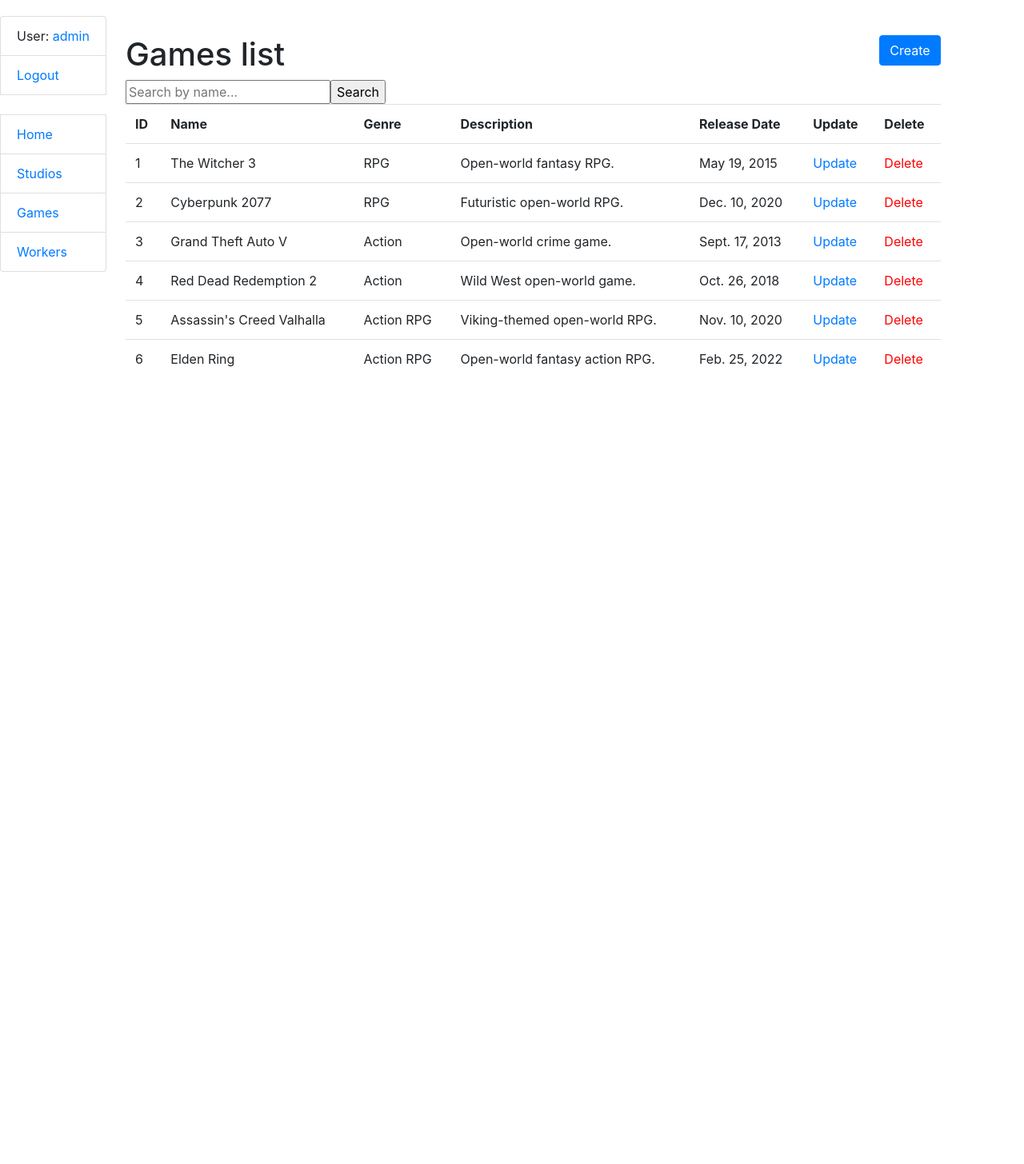
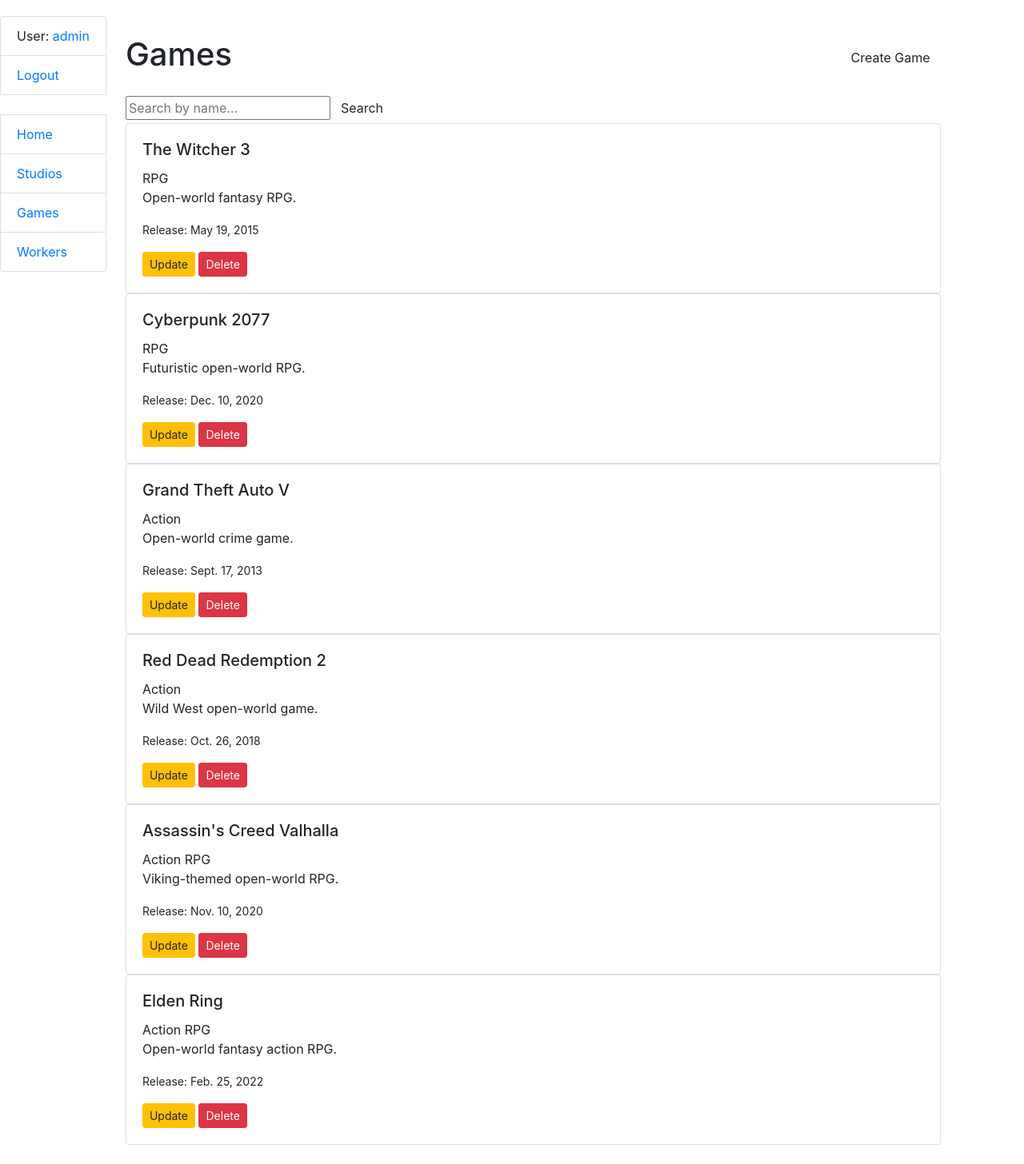
Before and after one commit to Sir-Churchill/game-studio, a Django app: page /games/ in a window 1280 px wide. Shown: the whole page at 80% size. Before the commit the page ends 459 px from the top, so only its background shows below. Run offline with Django 5.2, Linux system fonts and the light colour scheme; a user stored in the database is signed in; data comes from the database, SQL or seed files in the repository; some libraries are stand-ins or nearby versions.

Commit message:
Redesign Game list page: card grid layout, search functionality, and animations

```diff
--- a/templates/core/game_list.html
+++ b/templates/core/game_list.html
@@ -1,62 +1,103 @@
 {% extends "base.html" %}
+{% load widget_tweaks %}
+{% block content %}
+<div class="container-game-list">
+    <div class="page-header d-flex justify-content-between align-items-center mb-3">
+        <h1>Games</h1>
+        <a class="btn btn-primary-list" href="{% url 'core:game-create' %}">Create Game</a>
+    </div>
 
+    <div class="search-container">
+        <form method="get" class="d-flex gap-3 align-items-center" action="">
+            {{ search_form.name|add_class:"form-control-list" }}
+            <input type="submit" class="btn btn-secondary-list" value="Search">
+        </form>
+    </div>
 
-{% block content %}
-  <h1>Games list
-    <a class="btn btn-primary float-right" href="{% url 'core:games-create' %}">
-        Create
-    </a>
-    </h1>
-    <form method="get" action="" class="form-inline">
-        {{ search_form }}
-        <input type="submit" value="Search">
-    </form>
+    <div class="game-grid" id="gameGrid">
+        {% for game in game_list %}
+            <div class="game-card">
+                <div class="card card-hover">
+                    <div class="card-body">
+                        <h5 class="card-title">{{ game.name }}</h5>
+                        <p>{{ game.genre }}<br>{{ game.description }}</p>
+                        <p><small>Release: {{ game.release_date }}</small></p>
+                        <a href="{% url 'core:game-update' pk=game.id %}" class="btn btn-warning btn-sm">Update</a>
+                        <a href="{% url 'core:game-delete' pk=game.id %}" class="btn btn-danger btn-sm">Delete</a>
+                    </div>
+                </div>
+            </div>
+        {% empty %}
+            <p>No games found.</p>
+        {% endfor %}
+    </div>
+</div>
+{% endblock %}
 
-  {% if game_list %}
-    <table class="table">
-      <tr>
-        <th>ID</th>
-        <th>Name</th>
-        <th>Genre</th>
-        <th>Description</th>
-        <th>Release Date</th>
-        <th>Update</th>
-        <th>Delete</th>
-      </tr>
+{% block js_scripts %}
+<script>
+document.addEventListener('DOMContentLoaded', function() {
+    const cards = document.querySelectorAll('.game-card'); // карточки игр
+    const form = document.querySelector('form');           // форма поиска
+    const grid = document.getElementById('gameGrid');      // контейнер карточек
+    const emptyState = document.getElementById('emptyState'); // блок пустого результата
 
-      {% for game in game_list %}
-        <tr>
-          <td>
-              {{ game.id }}
-          </td>
-          <td>
-              {{ game.name }}
-          </td>
-          <td>
-              {{ game.genre }}
-          </td>
-            <td>
-                {{ game.description }}
-            </td>
-            <td>
-                {{ game.release_date }}
-            </td>
-          <td>
-              <a href="{% url 'core:games-update' pk=game.id %}">
-                Update
-              </a>
-            </td>
-            <td>
-              <a style="color: red"
-                href="{% url 'core:games-delete' pk=game.id %}">
-                Delete
-              </a>
-            </td>
-        </tr>
-      {% endfor %}
-    </table>
+    console.log("JS загружен, карточек найдено:", cards.length);
 
-  {% else %}
-      <p>No games found.</p>
-  {% endif %}
+    cards.forEach((card, i) => {
+        card.style.display = 'block';
+        setTimeout(() => { card.classList.add('animate-in'); }, i * 100);
+    });
+
+    window.navigateToDetail = function(card, gameId) {
+        const url = `/game/${gameId}/`;
+        card.style.transform = 'translateY(-10px) scale(0.95)';
+        setTimeout(() => { window.location.href = url; }, 150);
+    };
+
+    window.showNewCardAnimation = function() {
+        const newCard = document.createElement('div');
+        newCard.className = 'game-card';
+        newCard.innerHTML = `
+            <h5>New Game</h5>
+            <p>Loading...</p>
+            <a href="#" class="btn btn-primary btn-sm">Details</a>
+        `;
+        grid.appendChild(newCard);
+        setTimeout(() => { newCard.classList.add('animate-in'); }, 100);
+    };
+
+    form.addEventListener('submit', function(e) {
+        e.preventDefault();
+        const searchTerm = form.querySelector('input[type="text"]').value.toLowerCase().trim();
+        console.log("Поиск запустился, term:", searchTerm);
+
+        if (!searchTerm) {
+            cards.forEach((card, i) => {
+                card.style.display = 'block';
+                setTimeout(() => { card.classList.add('animate-in'); }, i * 50);
+            });
+            emptyState.style.display = 'none';
+            return;
+        }
+
+        let visibleCount = 0;
+        cards.forEach((card, index) => {
+            const name = card.querySelector('h5').textContent.toLowerCase();
+            const genreAndDesc = card.querySelector('p').textContent.toLowerCase();
+
+            if (name.includes(searchTerm) || genreAndDesc.includes(searchTerm)) {
+                card.style.display = 'block';
+                setTimeout(() => { card.classList.add('animate-in'); }, index * 100);
+                visibleCount++;
+            } else {
+                card.style.opacity = '0';
+                card.style.transform = 'translateY(20px) scale(0.9)';
+                setTimeout(() => { card.style.display = 'none'; }, 300);
+            }
+        });
+        emptyState.style.display = visibleCount === 0 ? 'block' : 'none';
+    });
+});
+</script>
 {% endblock %}
```
